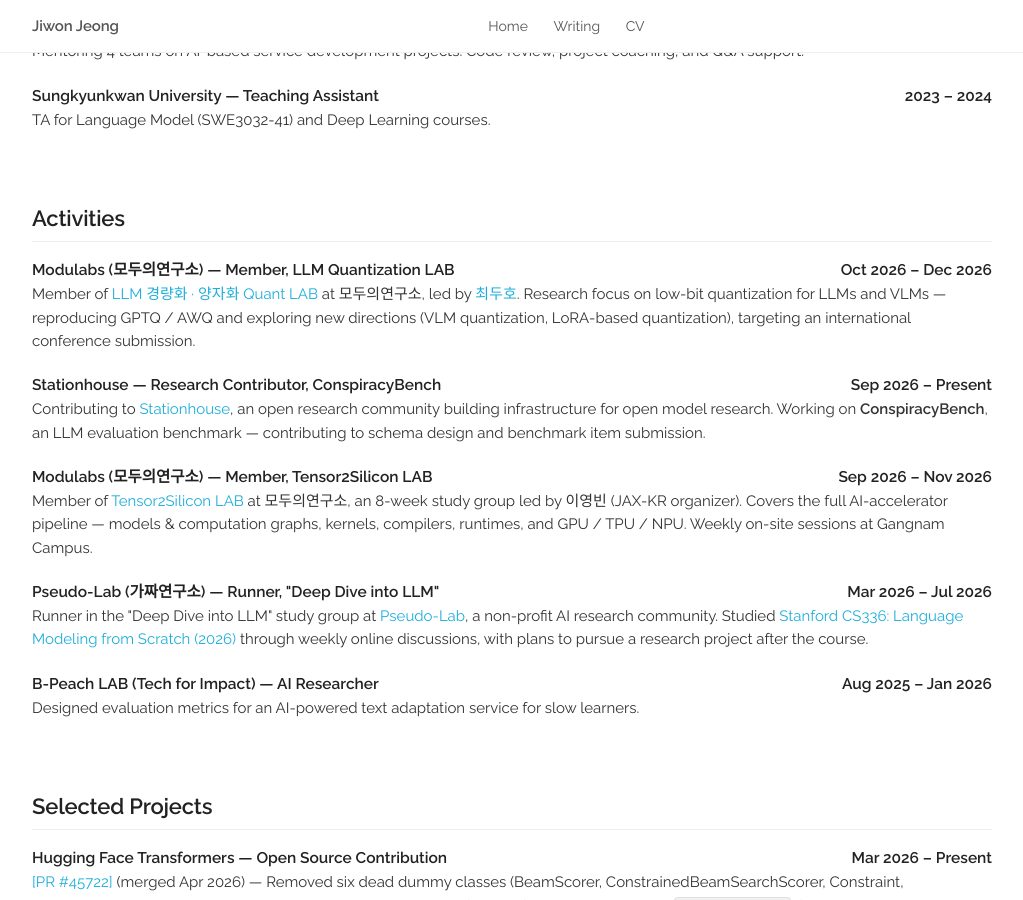
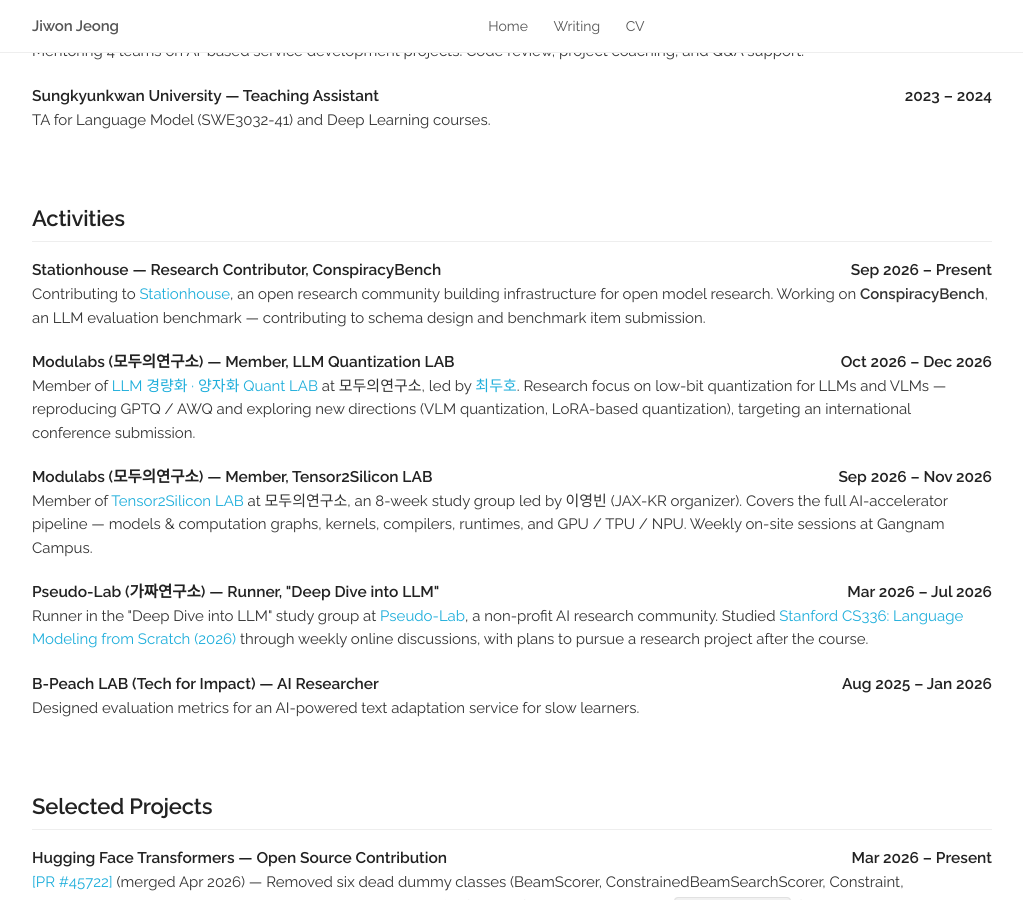
Before and after one commit to jw9603/jw9603.github.io, a Jekyll site: the page built from index.html, in a window 1280 px wide and 900 px high, scrolled down 3148 px. Shown: the whole window, without its empty margins (128-1151 px from the left). Built offline with Jekyll 4.4.1, drawn with Linux system fonts in a browser that asks for light colours; a style sheet for code colours, icons or effects is not loaded.

```diff
--- a/index.html
+++ b/index.html
@@ -280,17 +280,17 @@ description: AI Research Engineer — NLP, LLM Reasoning
     <h5>Activities</h5>
     <div class="paper">
       <p class="title">
+        <b>Stationhouse — Research Contributor, ConspiracyBench</b>
+        <b style="float:right;">Sep 2026 – Present</b>
+      </p>
+      <p>Contributing to <a href="https://www.station-house.net/" target="_blank">Stationhouse</a>, an open research community building infrastructure for open model research. Working on <b>ConspiracyBench</b>, an LLM evaluation benchmark — contributing to schema design and benchmark item submission.</p>
+    </div>
+    <div class="paper">
+      <p class="title">
         <b>Modulabs (모두의연구소) — Member, LLM Quantization LAB</b>
         <b style="float:right;">Oct 2026 – Dec 2026</b>
       </p>
       <p>Member of <a href="https://modulabs.co.kr/labs/816" target="_blank">LLM 경량화 · 양자화 Quant LAB</a> at 모두의연구소, led by <a href="https://saimino.github.io/dooho/" target="_blank">최두호</a>. Research focus on low-bit quantization for LLMs and VLMs — reproducing GPTQ / AWQ and exploring new directions (VLM quantization, LoRA-based quantization), targeting an international conference submission.</p>
-    </div>
-    <div class="paper">
-      <p class="title">
-        <b>Stationhouse — Research Contributor, ConspiracyBench</b>
-        <b style="float:right;">Sep 2026 – Present</b>
-      </p>
-      <p>Contributing to <a href="https://www.station-house.net/" target="_blank">Stationhouse</a>, an open research community building infrastructure for open model research. Working on <b>ConspiracyBench</b>, an LLM evaluation benchmark — contributing to schema design and benchmark item submission.</p>
     </div>
     <div class="paper">
       <p class="title">
```
